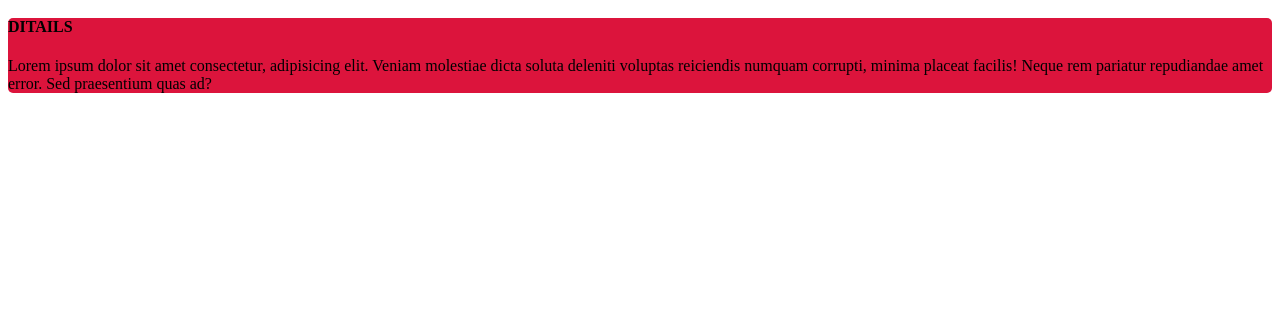
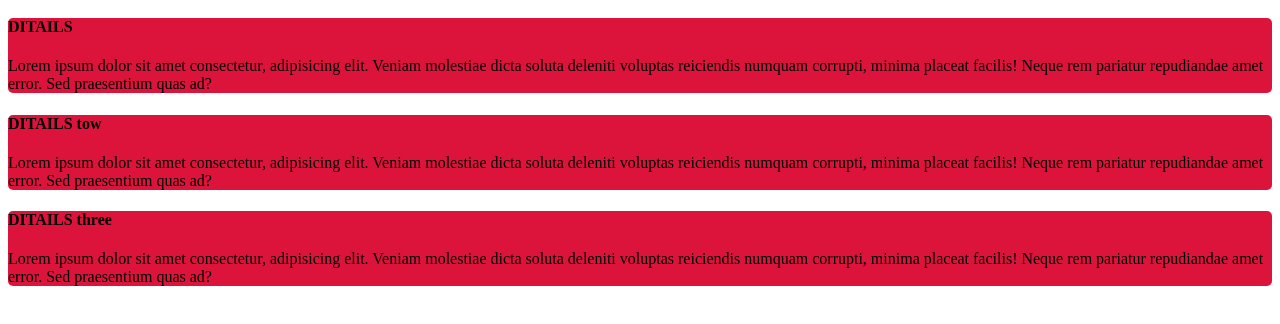
Before and after one commit to Shifat-A/my-second-github-repo, a plain HTML site: page my-second-github-repo/index.html in a window 1280 px wide. Shown: the part 104-428 px from the top of the page. Drawn offline with Linux system fonts and the light colour scheme.

Commit message:
add some stories

```diff
--- a/my-second-github-repo/index.html
+++ b/my-second-github-repo/index.html
@@ -27,6 +27,14 @@
         <h4>DITAILS</h4>
         <p>Lorem ipsum dolor sit amet consectetur, adipisicing elit. Veniam molestiae dicta soluta deleniti voluptas reiciendis numquam corrupti, minima placeat facilis! Neque rem pariatur repudiandae amet error. Sed praesentium quas ad?</p>
     </div>
+    <div>
+        <h4>DITAILS tow</h4>
+        <p>Lorem ipsum dolor sit amet consectetur, adipisicing elit. Veniam molestiae dicta soluta deleniti voluptas reiciendis numquam corrupti, minima placeat facilis! Neque rem pariatur repudiandae amet error. Sed praesentium quas ad?</p>
+    </div>
+    <div>
+        <h4>DITAILS three</h4>
+        <p>Lorem ipsum dolor sit amet consectetur, adipisicing elit. Veniam molestiae dicta soluta deleniti voluptas reiciendis numquam corrupti, minima placeat facilis! Neque rem pariatur repudiandae amet error. Sed praesentium quas ad?</p>
+    </div>
 
 
 </body>
```
